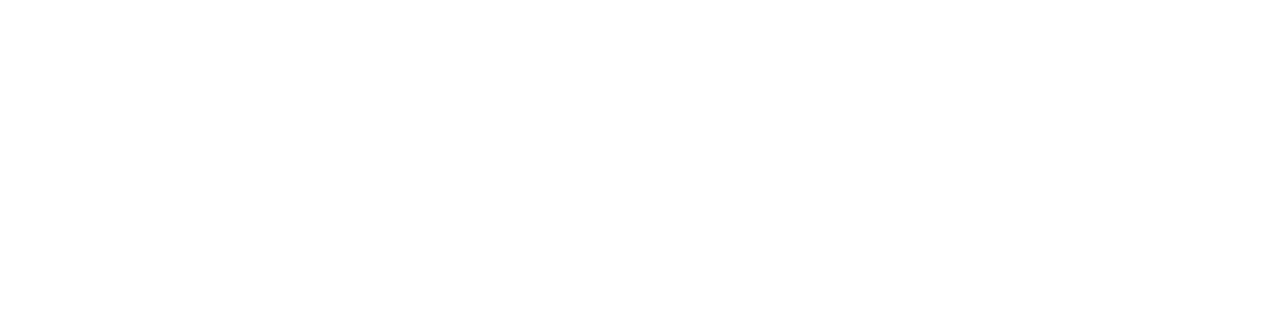
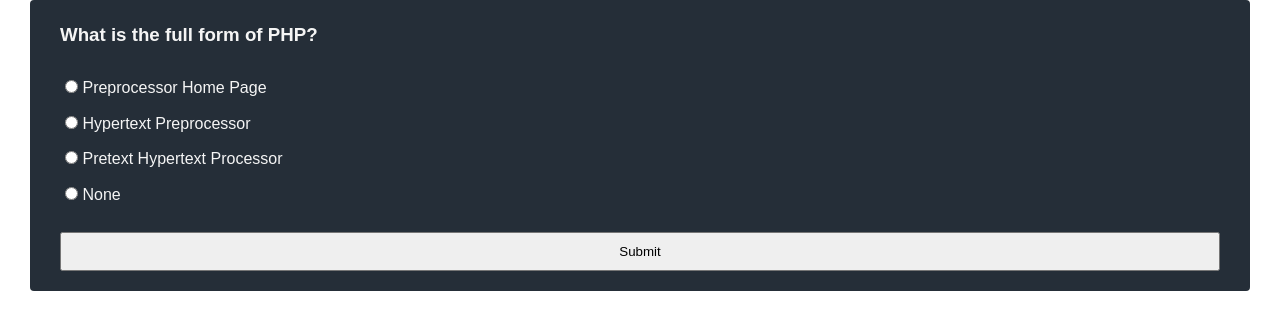
Before and after one commit to kashyap-kumar/Quiz-App, a plain HTML site: page index.html in a window 1280 px wide. Drawn offline with Linux system fonts and the light colour scheme.

Commit message:
Add - Questions Card

```diff
--- a/index.html
+++ b/index.html
@@ -4,6 +4,8 @@
     <meta charset="UTF-8">
     <meta http-equiv="X-UA-Compatible" content="IE=edge">
     <meta name="viewport" content="width=device-width, initial-scale=1.0">
+    <meta name="author" content="Kashyap Kumar">
+    <meta name="description" content="A Simple Quiz App Using JavaScript">
 
     <!-- Stylesheets -->
     <link rel="stylesheet" href="style.css">
@@ -12,6 +14,27 @@
 </head>
 <body>
 
+    <!-- Card - Question and opions go here -->
+    <div class="row">
+        <form class="card">
+            <h3 class="card-heading">
+                <!-- Question goes here - dynamically -->
+            </h3>
+            <div class="card-body">
+                <!-- options goes here - dynamically -->
+                <!-- Template for option elements to be added using javascript
+                    <div class="q-option">
+                        <input type="radio" class="q-check" name="option">
+                        <label for="opt1">Lorem, ipsum dolor.</label>
+                    </div>
+                 -->
+            </div>
+            <div class="btn">
+                <button>Submit</button>
+            </div>
+        </form>
+    </div>
+
     <script src="main.js"></script>
 </body>
 </html>
--- a/main.js
+++ b/main.js
@@ -0,0 +1,84 @@
+const quizData = [
+    {
+        question: "What is the full form of PHP?",
+        options: [
+            "Preprocessor Home Page",
+            "Hypertext Preprocessor",
+            "Pretext Hypertext Processor",
+            "None"
+        ],
+        correct: 2
+    },
+    {
+        question: "Choose the default file extension from the following.",
+        options: [
+            ".xml",
+            ".html",
+            ".php",
+            ".ph"
+        ],
+        correct: 3
+    },
+    {
+        question: "What type of language is HTML",
+        options: [
+            "Markup language",
+            "Server-side scripting",
+            "Client-side scripting",
+            "None"
+        ],
+        correct: 1
+    },
+    {
+        question: "In how many ways can CSS be written in?",
+        options: [
+            "1",
+            "2",
+            "3",
+            "4"
+        ],
+        correct: 3
+    },
+    {
+        question: "The CSS property used to specify the transparency of an element is?",
+        options: [
+            "Display",
+            "Visibility",
+            "Filter",
+            "None of the above"
+        ],
+        correct: 4
+    }
+];
+
+// select html elements
+const card         = document.querySelector(".card");
+const cardHeading  = card.querySelector(".card-heading");
+const cardBody     = card.querySelector(".card-body");
+
+let current = 0;
+
+// to display questions one by one
+const showQuestion = () => {
+
+    // display the question
+    cardHeading.innerHTML = quizData[current].question;
+
+    // option number count
+    let optNum = 1;
+
+    // display the options
+    quizData[current].options.forEach(opt => {
+
+        // create a new element for each option
+        let qOption = document.createElement("div");
+        qOption.className = "q-option";
+        qOption.innerHTML = `<input type="radio" class="q-check" name="option" id="opt${optNum}">
+                             <label for="opt${optNum}">${opt}</label>`;
+        cardBody.appendChild(qOption);
+
+        optNum++;
+    });
+}
+
+showQuestion();
--- a/style.css
+++ b/style.css
@@ -3,3 +3,33 @@
     padding: 0;
     box-sizing: border-box;
 }
+body{
+    color: whitesmoke;
+    font-family: Arial, Helvetica, sans-serif;
+    line-height: 1.6;
+}
+
+.row{
+    width: 100%;
+    padding: 0 30px;
+}
+.card{
+    width: 100%;
+    background-color: rgb(37, 46, 56);
+    padding: 20px 30px;
+    border-radius: 4px;
+}
+.card-body{
+    margin: 20px 0;
+}
+.q-option{
+    padding: 5px;
+    border-radius: 4px;
+}
+.q-option:hover{
+    background-color: rgb(54, 67, 82);
+}
+.btn button{
+    width: 100%;
+    padding: 10px 0;
+}
```
